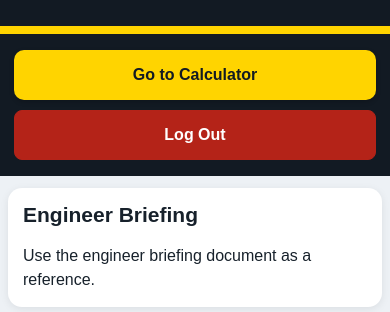
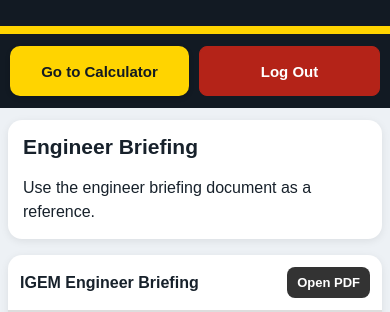
Before and after one commit to idiotplumms/igem-iv-calculator, a Flask app: page / in a window 390 px wide. Shown: the top 312 px of the page. Run offline with Flask 3, Linux system fonts and the light colour scheme; the visitor is signed in with stand-in values (Sample User, id 1).

Commit message:
Update main.css

```diff
--- a/static/main.css
+++ b/static/main.css
@@ -825,3 +825,41 @@
 .show-password-button:active {
     transform: translateY(1px);
 }
+
+/* =========================
+   SLIDES PAGE TOP NAVIGATION
+   ========================= */
+
+.slides-top-nav {
+    flex-direction: row !important;
+    align-items: center !important;
+    justify-content: center;
+    gap: 10px;
+}
+
+.slides-top-nav .nav-button,
+.slides-top-nav .logout-button {
+    width: auto;
+    min-height: 50px;
+    flex: 1;
+    max-width: 220px;
+}
+
+@media (max-width: 600px) {
+
+    .slides-top-nav {
+        flex-direction: row !important;
+        align-items: center !important;
+        padding: 12px 10px;
+    }
+
+    .slides-top-nav .nav-button,
+    .slides-top-nav .logout-button {
+        width: auto;
+        min-height: 50px;
+        flex: 1;
+        padding: 11px 8px;
+        font-size: 15px;
+    }
+
+}
```
